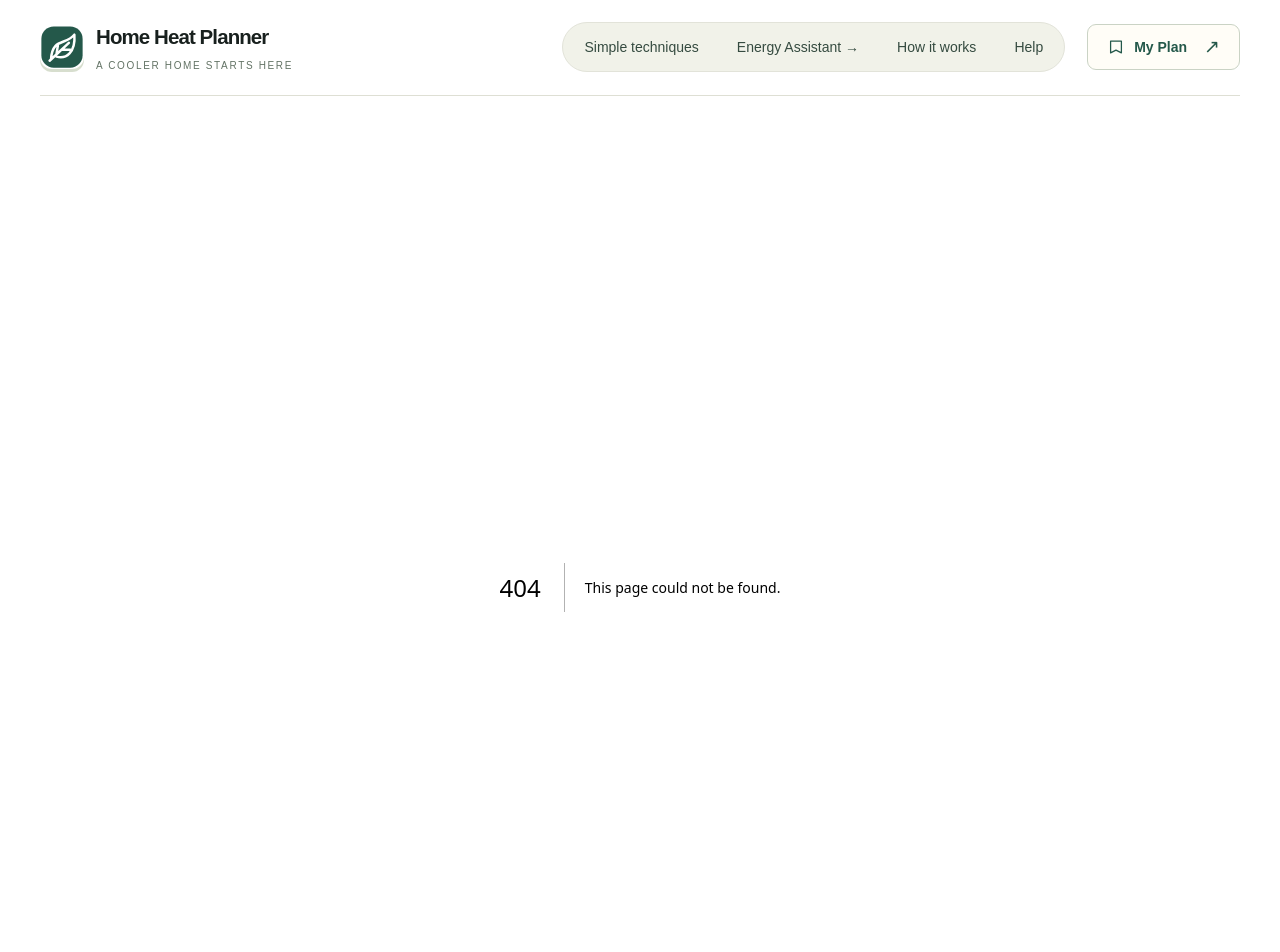
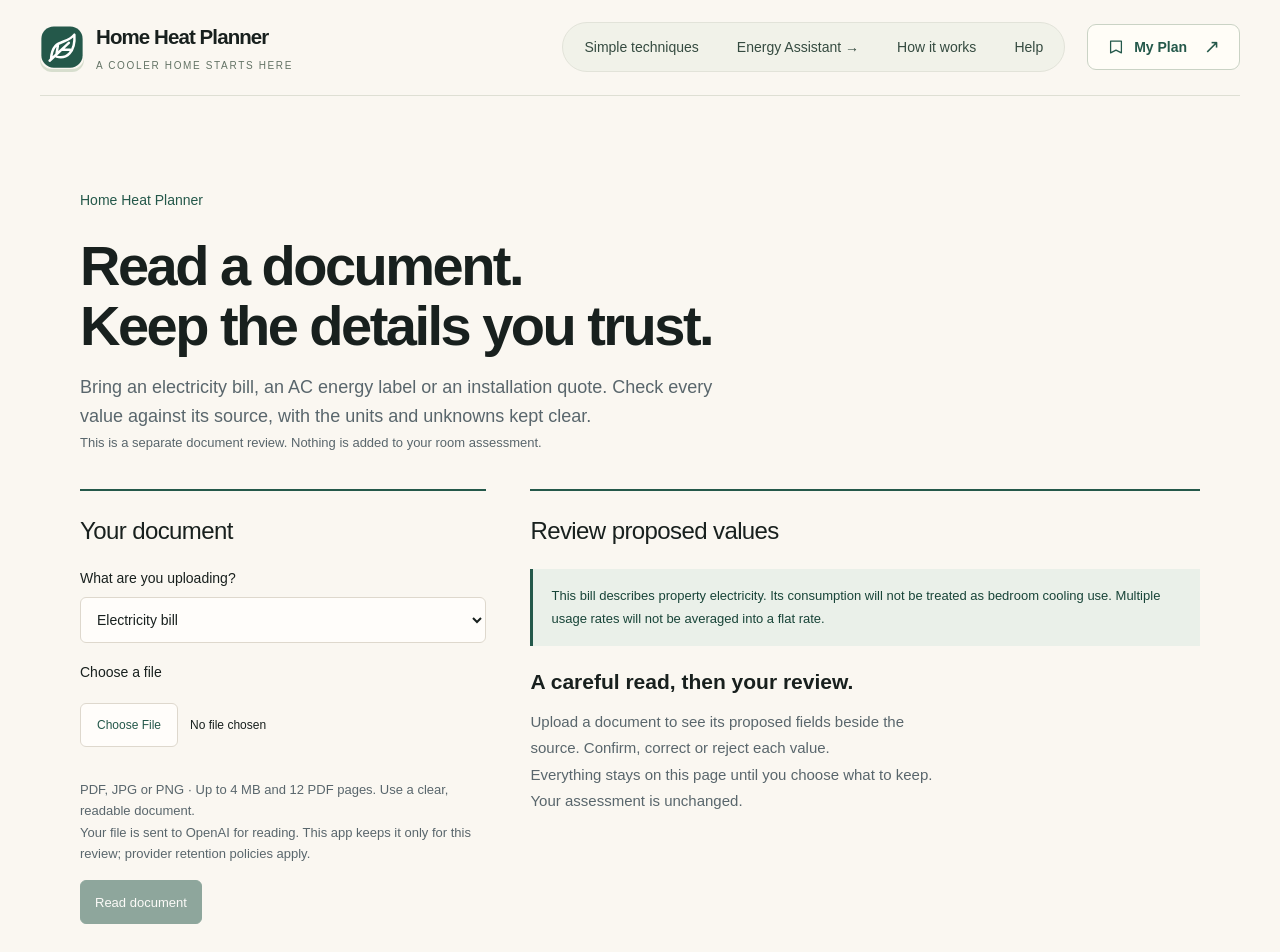
Before and after one commit to md2801/home-heat-planner, a Next.js app: page /document-import in a window 1280 px wide. Before the commit this address had no page. Shown: the top 952 px of the page. Built offline with nearby package versions, Linux system fonts and the light colour scheme.

Commit message:
Add isolated document upload, processing, failure and review page

```diff
--- /dev/null
+++ b/src/app/document-import/page.tsx
@@ -0,0 +1,8 @@
+import type { Metadata } from "next";
+import Link from "next/link";
+import { DocumentImport } from "@/features/document-import/document-import";
+import styles from "@/features/document-import/document-import.module.css";
+export const metadata: Metadata = { title: "Document review", description: "Review electricity bills, AC energy labels and installation quotes before using their values." };
+export default function DocumentImportPage() {
+  return <div className={styles.page}><header className={styles.hero}><Link href="/">Home Heat Planner</Link><h1>Read a document.<br />Keep the details you trust.</h1><p>Bring an electricity bill, an AC energy label or an installation quote. Check every value against its source, with the units and unknowns kept clear.</p><p className={styles.small}>This is a separate document review. Nothing is added to your room assessment.</p></header><DocumentImport /></div>;
+}
--- /dev/null
+++ b/src/features/document-import/document-import.tsx
@@ -0,0 +1,85 @@
+"use client";
+import { useEffect, useRef, useState } from "react";
+import Image from "next/image";
+import { type AcRole, type DocumentImportResult, type DocumentKind } from "../../contracts/document-import.ts";
+import { documentMime, uploadDocument, validateDocumentFile } from "../../services/document-import.ts";
+import { FieldReview } from "./field-review.tsx";
+import { finishDocumentReview, startDocumentReview, type ReviewedDocumentField } from "./review.ts";
+import styles from "./document-import.module.css";
+type Phase = "upload" | "processing" | "failed" | "review" | "complete";
+const choices: { value: DocumentKind; label: string }[] = [{ value: "electricity-bill", label: "Electricity bill" }, { value: "ac-label", label: "AC energy label" }, { value: "installation-quote", label: "Installation quote" }];
+export function DocumentImport() {
+  const [kind, setKind] = useState<DocumentKind>("electricity-bill");
+  const [role, setRole] = useState<AcRole>("existing");
+  const [file, setFile] = useState<File | null>(null);
+  const [preview, setPreview] = useState<string | null>(null);
+  const [phase, setPhase] = useState<Phase>("upload");
+  const [message, setMessage] = useState<string | null>(null);
+  const [result, setResult] = useState<DocumentImportResult | null>(null);
+  const [items, setItems] = useState<ReviewedDocumentField[]>([]);
+  const active = useRef<AbortController | null>(null);
+  const objectUrl = useRef<string | null>(null);
+  const picker = useRef<HTMLInputElement>(null);
+  useEffect(() => () => { active.current?.abort(); if (objectUrl.current) URL.revokeObjectURL(objectUrl.current); }, []);
+  const busy = phase === "processing";
+  const reviewed = items.filter(item => item.decision !== "pending").length;
+  function clearReview() { active.current?.abort(); active.current = null; setPhase("upload"); setMessage(null); setResult(null); setItems([]); }
+  function chooseFile(next: File | null) {
+    clearReview();
+    if (objectUrl.current) URL.revokeObjectURL(objectUrl.current);
+    objectUrl.current = null; setPreview(null); setFile(null);
+    if (!next) return;
+    const error = validateDocumentFile(next);
+    if (error) { setMessage(error); setPhase("failed"); if (picker.current) picker.current.value = ""; return; }
+    objectUrl.current = URL.createObjectURL(next); setPreview(objectUrl.current); setFile(next);
+  }
+  function reset() { chooseFile(null); if (picker.current) picker.current.value = ""; }
+  async function read() {
+    if (!file) return;
+    const controller = new AbortController();
+    active.current?.abort(); active.current = controller;
+    setPhase("processing"); setMessage(null); setResult(null); setItems([]);
+    try {
+      const response = await uploadDocument(file, kind, role, AbortSignal.any([controller.signal, AbortSignal.timeout(55000)]));
+      if (active.current !== controller || controller.signal.aborted) return;
+      if (response.ok) { setResult(response.result); setItems(startDocumentReview(response.result)); setPhase("review"); }
+      else { setMessage(response.message); setPhase("failed"); }
+    } catch {
+      if (active.current !== controller || controller.signal.aborted) return;
+      setMessage("Document reading took too long. Retry with a smaller or clearer document."); setPhase("failed");
+    } finally { if (active.current === controller) active.current = null; }
+  }
+  function finish() {
+    if (!result) return;
+    try { finishDocumentReview(result, items); setPhase("complete"); }
+    catch { setMessage("Review every field before finishing."); }
+  }
+  function download() {
+    if (!result || phase !== "complete") return;
+    const snapshot = finishDocumentReview(result, items);
+    const url = URL.createObjectURL(new Blob([JSON.stringify(snapshot, null, 2)], { type: "application/json" }));
+    const link = document.createElement("a"); link.href = url; link.download = `reviewed-${kind}.json`; link.click(); URL.revokeObjectURL(url);
+  }
+  return <div className={styles.workspace}>
+    <section className={styles.upload} aria-labelledby="upload-title">
+      <h2 id="upload-title">Your document</h2>
+      <label htmlFor="document-kind">What are you uploading?<select id="document-kind" value={kind} disabled={busy} onChange={event => { clearReview(); setKind(event.target.value as DocumentKind); }}>{choices.map(choice => <option key={choice.value} value={choice.value}>{choice.label}</option>)}</select></label>
+      {kind === "ac-label" && <label htmlFor="ac-role">Which AC is this label for?<select id="ac-role" value={role} disabled={busy} onChange={event => { clearReview(); setRole(event.target.value as AcRole); }}><option value="existing">My existing AC</option><option value="proposed">A replacement I am considering</option></select></label>}
+      <label htmlFor="document-file">Choose a file<input ref={picker} id="document-file" type="file" accept=".pdf,.jpg,.jpeg,.png,application/pdf,image/jpeg,image/png" className={styles.fileInput} disabled={busy} onChange={event => chooseFile(event.target.files?.[0] ?? null)} /></label>
+      <p className={styles.small}>PDF, JPG or PNG · Up to 4 MB and 12 PDF pages. Use a clear, readable document.</p>
+      <p className={styles.small}>Your file is sent to OpenAI for reading. This app keeps it only for this review; provider retention policies apply.</p>
+      <div className={styles.actions}><button type="button" className={styles.primary} disabled={!file || busy} onClick={() => void read()}>{phase === "failed" ? "Retry reading" : "Read document"}</button>{busy ? <button type="button" onClick={clearReview}>Cancel reading</button> : file && <button type="button" onClick={reset}>Clear document</button>}</div>
+      {file && preview && <div className={styles.documentPreview}><h3>Original document</h3><p className={styles.filename}>{file.name}</p>{documentMime(file) === "application/pdf" ? <iframe src={preview} title="Original document preview" /> : <Image src={preview} alt="Uploaded document for comparison with extracted fields" width={800} height={600} unoptimized style={{ width: "100%", height: "auto", maxHeight: 500, objectFit: "contain" }} />}<a href={preview} target="_blank" rel="noreferrer">Open original document</a></div>}
+    </section>
+    <section className={styles.review} aria-labelledby="review-title" aria-busy={busy}>
+      <h2 id="review-title">Review proposed values</h2>
+      <p className={styles.scope}>{kind === "electricity-bill" ? "This bill describes property electricity. Its consumption will not be treated as bedroom cooling use. Multiple usage rates will not be averaged into a flat rate." : kind === "ac-label" ? "Cooling energy is separate from cooling capacity and heating energy. The Average-zone basis must be explicitly printed before it can target the existing comparison field." : "A quote does not establish savings. Missing costs stay unknown, and recurring charges keep their stated period."}</p>
+      {phase === "upload" && <div className={styles.empty}><h3>A careful read, then your review.</h3><p>Upload a document to see its proposed fields beside the source. Confirm, correct or reject each value.</p><p>Everything stays on this page until you choose what to keep. Your assessment is unchanged.</p></div>}
+      {busy && <div className={styles.processing} role="status"><strong>Reading your document…</strong><p>Checking the printed labels, values and units. You will review every proposal before keeping it.</p></div>}
+      {phase === "failed" && message && <div className={styles.failure} role="alert"><strong>We could not read this document.</strong><p>{message}</p><p>Choose another file or retry. Your assessment has not changed.</p></div>}
+      {result && <><div className={styles.progress} role="status"><span>{reviewed} of {items.length} fields reviewed</span><span>{result.evidenceMode === "visual" ? "Check against the image" : "Check against the PDF"}</span></div>{items.map((item, i) => <FieldReview key={item.proposal.field} item={item} locked={phase === "complete"} onChange={value => setItems(current => current.map((entry, index) => index === i ? value : entry))} />)}
+        {phase === "complete" ? <div className={styles.complete} role="status"><strong>Review complete</strong>These values are reviewed locally. Your assessment has not been changed.<div className={styles.actions}><button type="button" onClick={download}>Download reviewed values</button><button type="button" onClick={() => setPhase("review")}>Edit reviewed values</button></div></div> : <div className={styles.actions}><button type="button" className={styles.primary} disabled={reviewed !== items.length} onClick={finish}>Finish review</button><p className={styles.small}>Confirm, correct or keep every field unknown before finishing.</p></div>}
+      </>}
+    </section>
+  </div>;
+}
--- a/src/features/document-import/field-review.tsx
+++ b/src/features/document-import/field-review.tsx
@@ -22,7 +22,7 @@ export function FieldReview({ item, onChange, locked }: { item: ReviewedDocument
     try { onChange(operation()); setEditing(false); setError(null); }
     catch (failure) { setError(failure instanceof Error ? failure.message : "Check this value before saving."); }
   };
-  function edit() { setRaw(String(item.value ?? "")); setUnit(item.unit ?? ""); setBasis(item.calculationBasis ?? ""); setError(null); setEditing(true); }
+  function edit() { setRaw(String(item.value ?? "")); setUnit(item.unit ?? ""); setBasis(item.calculationBasis ?? ""); setError(null); setEditing(true); onChange({ ...item, decision: "pending", reviewedAt: null }); }
   return <section className={styles.field} aria-labelledby={`title-${field}`} data-field={field}>
     <div className={styles.fieldHeading}><h3 id={`title-${field}`}>{label}</h3><span className={styles.decision}>{item.decision === "pending" ? "Review needed" : item.decision === "accepted" ? "Confirmed" : item.decision === "corrected" ? "Corrected by you" : "Kept unknown"}</span></div>
     {editing ? <form onSubmit={event => { event.preventDefault(); update(() => correctDocumentField(item, raw, numeric ? unit || null : null, basis, new Date().toISOString())); }} className={styles.editForm}>
```
